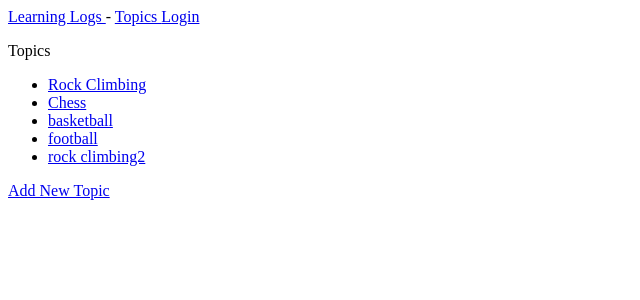
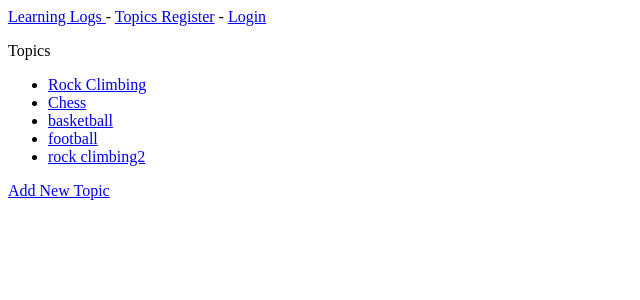
Before and after one commit to monari1/learning_log, a Django app: page /topics in a window 1280 px wide. Shown: the top 300 px of the page, without its empty margins (0-640 px from the left). Run offline with Django 3.2, Linux system fonts and the light colour scheme; data comes from the database, SQL or seed files in the repository; both versions use the stored data as it was after the commit.

Commit message:
linking register to base.html

```diff
--- a/learning_logs/templates/learning_logs/base.html
+++ b/learning_logs/templates/learning_logs/base.html
@@ -5,6 +5,7 @@
     Hello, {{user.username}}form.as_p
         <a href="{% url 'users:logout' %}"> Log out </a>
     {%else%}
+    <a href="{% url 'users:register' %}">Register</a> -
     <a href="{% url 'users:login' %}"> Login </a>
     {%endif%}
 </p>
--- a/users/urls.py
+++ b/users/urls.py
@@ -1,6 +1,9 @@
 from django.urls import path, include
+
+from . import views
 
 app_name = 'users'
 urlpatterns = [
     path('', include('django.contrib.auth.urls')),
+    path('register/', views.register, name='register')
 ]
```
Also changed, not shown: db.sqlite3.
